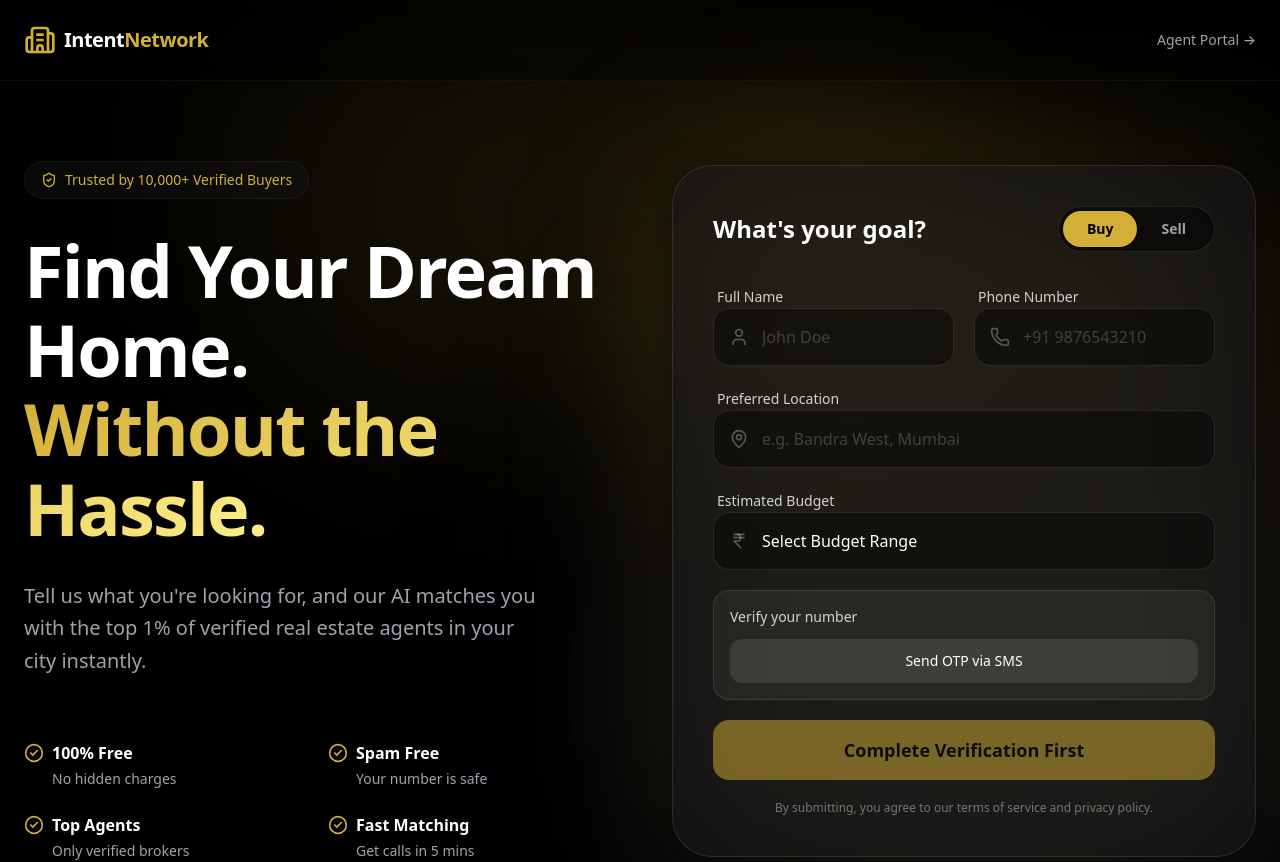
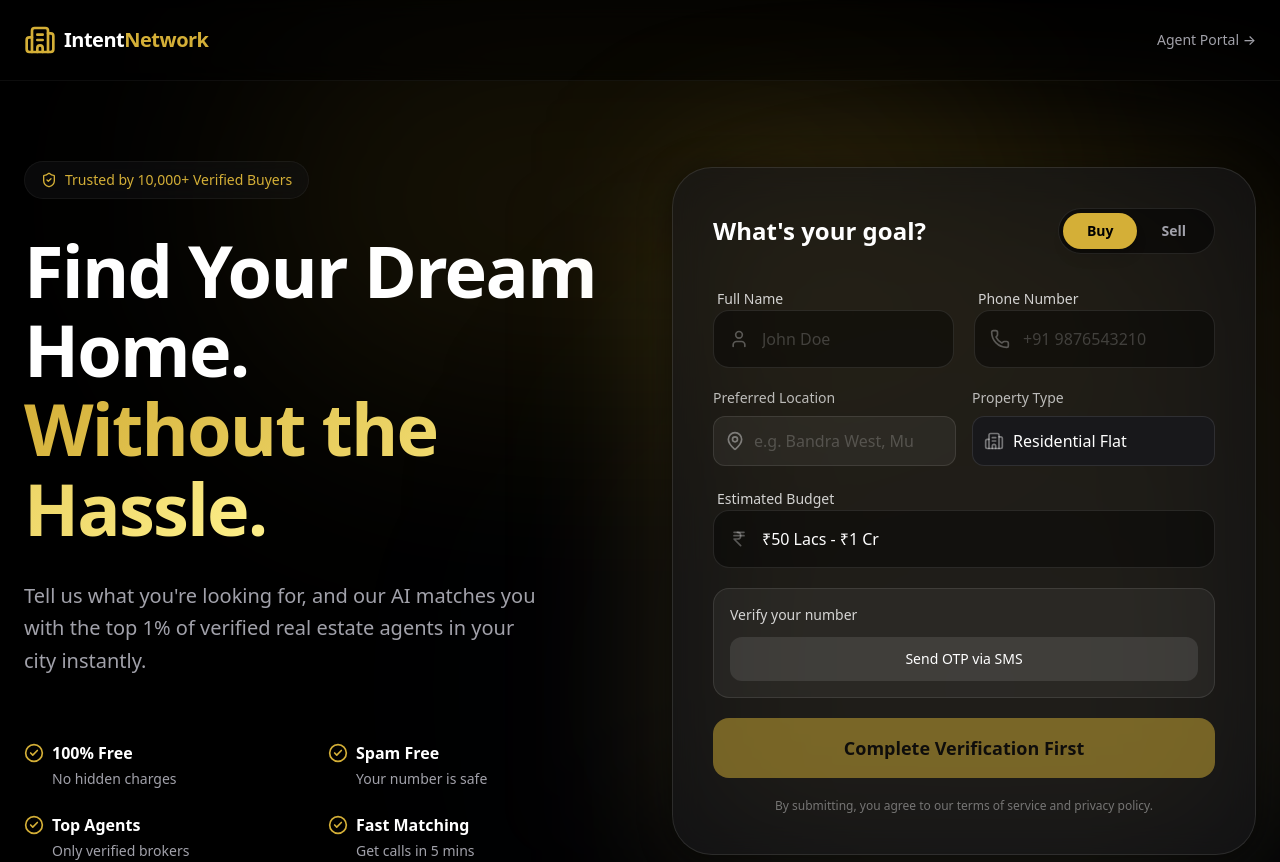
Before and after one commit to shadowbytes39-design/lead-finder, a Next.js app: page / in a window 1280 px wide. Shown: the top 862 px of the page. Built offline with nearby package versions, Linux system fonts and the light colour scheme.

Commit message:
UI Polish: Added property type, numeric score, and dummy urgency leads

```diff
--- a/src/app/api/leads/route.ts
+++ b/src/app/api/leads/route.ts
@@ -4,7 +4,7 @@ import { supabase, generateLeadScore } from '@/lib/supabase';
 export async function POST(req: Request) {
   try {
     const body = await req.json();
-    const { name, phone, intent, location, budget } = body;
+    const { name, phone, intent, propertyType, location, budget } = body;
 
     if (!name || !phone || !intent || !location || !budget) {
       return NextResponse.json({ error: 'Missing required fields' }, { status: 400 });
@@ -19,6 +19,7 @@ export async function POST(req: Request) {
         name,
         phone,
         intent: intent === "buy" ? "Buy" : "Sell",
+        property_type: propertyType || 'Not Specified',
         location,
         budget,
         score: aiData.score,
--- a/src/app/dashboard/page.tsx
+++ b/src/app/dashboard/page.tsx
@@ -12,6 +12,7 @@ type Lead = {
   name_masked: string;
   phone_masked: string;
   intent: "Buy" | "Sell";
+  property_type: string;
   location: string;
   budget: string;
   score: "HOT" | "WARM" | "COLD";
@@ -44,6 +45,7 @@ export default function Dashboard() {
             name_masked: d.name_masked,
             phone_masked: d.phone_masked,
             intent: d.intent,
+            property_type: d.property_type || 'Residential',
             location: d.location,
             budget: d.budget.replace(/_/g, ' ').toUpperCase(),
             score: d.score,
@@ -70,6 +72,7 @@ export default function Dashboard() {
                       name_masked: newLead.name_masked,
                       phone_masked: newLead.phone_masked,
                       intent: newLead.intent,
+                      property_type: newLead.property_type || 'Residential',
                       location: newLead.location,
                       budget: newLead.budget.replace(/_/g, ' ').toUpperCase(),
                       score: newLead.score,
@@ -228,26 +231,37 @@ export default function Dashboard() {
                         {lead.intent}
                       </span>
                     </td>
-                    <td className="p-4 align-top">
-                      <div className="flex items-center gap-2 text-sm font-medium text-white mb-1">
-                        <MapPin className="w-3.5 h-3.5 text-white/40" /> {lead.location}
-                      </div>
-                      <div className="flex items-center gap-2 text-sm text-muted-foreground">
-                        <IndianRupee className="w-3.5 h-3.5 text-white/40" /> {lead.budget}
+                    {/* Location & Budget */}
+                    <td className="py-6 px-6">
+                      <div className="flex flex-col gap-1.5">
+                        <div className="font-bold text-white flex items-center gap-1.5 text-sm">
+                          <MapPin className="w-3.5 h-3.5 text-white/40" /> {lead.location}
+                        </div>
+                        <div className="text-white/60 font-mono text-sm flex items-center gap-1.5">
+                          <Building2 className="w-3.5 h-3.5 text-white/40" /> {lead.property_type}
+                        </div>
+                        <div className="text-emerald-400 font-mono text-sm flex items-center gap-1.5 bg-emerald-500/10 w-fit px-2 py-0.5 rounded">
+                          <IndianRupee className="w-3.5 h-3.5" /> {lead.budget}
+                        </div>
                       </div>
                     </td>
+                    {/* AI Score Column */}
                     <td className="py-6 px-6 relative group">
-                      <div className="flex items-center gap-2">
-                        {lead.score === "HOT" && <Zap className="w-4 h-4 text-orange-400" />}
-                        {lead.score === "WARM" && <Thermometer className="w-4 h-4 text-yellow-400" />}
+                      <div className="flex items-center gap-3">
                         <span className={cn(
-                          "font-bold text-sm tracking-widest px-3 py-1 rounded-full border",
+                          "font-bold text-sm tracking-widest px-3 py-1 rounded-full border flex items-center gap-1.5",
                           lead.score === "HOT" ? "bg-orange-500/10 text-orange-400 border-orange-500/20" : "",
                           lead.score === "WARM" ? "bg-yellow-500/10 text-yellow-400 border-yellow-500/20" : "",
                           lead.score === "COLD" ? "bg-blue-500/10 text-blue-400 border-blue-500/20" : ""
                         )}>
+                          {lead.score === "HOT" && <Zap className="w-3.5 h-3.5" />}
+                          {lead.score === "WARM" && <Thermometer className="w-3.5 h-3.5" />}
                           {lead.score}
                         </span>
+                        <div className="flex flex-col">
+                          <span className="text-white font-mono text-lg font-bold leading-none">{lead.score_value || 50}</span>
+                          <span className="text-[10px] text-white/40 uppercase tracking-widest">/100</span>
+                        </div>
                       </div>
 
                       {/* AI Explanation Tooltip */}
@@ -292,13 +306,38 @@ export default function Dashboard() {
                   </tr>
                 );
               })}
+
+              {/* 450+ Blurred Urgent Leads */}
+              {!isLoading && leads.length > 0 && [1, 2, 3].map((n) => (
+                <tr key={`dummy-${n}`} className="border-t border-white/5 bg-black/40 opacity-40 hover:opacity-60 transition-opacity select-none">
+                  <td className="py-4 px-6">
+                    <span className="bg-white/10 text-white/50 text-xs font-bold px-3 py-1.5 rounded-full uppercase">Hidden</span>
+                  </td>
+                  <td className="py-4 px-6 blur-sm">
+                    <div className="font-bold text-white text-sm mb-1"><MapPin className="w-3.5 h-3.5 inline text-white/40" /> Premium Area</div>
+                    <div className="text-emerald-400 font-mono text-sm bg-emerald-500/10 w-fit px-2 py-0.5 rounded">₹2 Cr - ₹5 Cr</div>
+                  </td>
+                  <td className="py-4 px-6 blur-sm">
+                    <span className="font-bold text-sm tracking-widest px-3 py-1 rounded-full border bg-orange-500/10 text-orange-400 border-orange-500/20">HOT</span>
+                  </td>
+                  <td className="py-4 px-6 text-sm text-white/20">2 hrs ago</td>
+                  <td className="py-4 px-6 text-right">
+                    <button disabled className="bg-white/5 border border-white/10 text-white/30 font-bold px-6 py-2.5 rounded-xl text-sm flex items-center gap-2 ml-auto">
+                      <Lock className="w-4 h-4" /> Locked
+                    </button>
+                  </td>
+                </tr>
+              ))}
             </tbody>
           </table>
 
-          {/* Faded bottom to indicate more leads */}
-          <div className="h-16 bg-gradient-to-t from-black to-transparent w-full border-t border-white/5 flex items-center justify-center">
-            <span className="text-sm text-white/40 font-medium">Upgrade to view 450+ more local leads</span>
-          </div>
+          {!isLoading && leads.length > 0 && (
+            <div className="p-4 border-t border-white/5 bg-gradient-to-t from-black/80 to-transparent flex justify-center">
+              <span className="text-sm font-medium text-white/50 hover:text-white transition-colors cursor-pointer flex items-center gap-2">
+                Upgrade to view 450+ more local leads <ArrowRight className="w-4 h-4" />
+              </span>
+            </div>
+          )}
         </div>
 
       </main>
--- a/src/app/page.tsx
+++ b/src/app/page.tsx
@@ -20,7 +20,8 @@ export default function LandingPage() {
     name: "",
     phone: "",
     location: "",
-    budget: ""
+    budget: "50l_1cr",
+    propertyType: "Residential Flat"
   });
 
   const handleSendOtp = () => {
@@ -48,6 +49,7 @@ export default function LandingPage() {
             name: formData.name,
             phone: formData.phone,
             intent: intent,
+            propertyType: formData.propertyType,
             location: formData.location,
             budget: formData.budget
           })
@@ -222,18 +224,39 @@ export default function LandingPage() {
                     </div>
                   </div>
 
-                  <div className="space-y-2">
-                    <label className="text-sm font-medium text-white/80 pl-1">Preferred Location</label>
+              {/* Location & Property Type Grid */}
+              <div className="grid grid-cols-1 md:grid-cols-2 gap-4">
+                <div>
+                  <label className="block text-sm font-medium text-white/70 mb-2">Preferred Location</label>
                   <div className="relative">
-                      <MapPin className="absolute left-4 top-1/2 -translate-y-1/2 w-5 h-5 text-white/30" />
+                    <MapPin className="absolute left-3 top-1/2 -translate-y-1/2 w-5 h-5 text-white/40" />
                     <input
+                      type="text"
                       required
-                        type="text"
                       placeholder="e.g. Bandra West, Mumbai"
                       value={formData.location}
                       onChange={(e) => setFormData({...formData, location: e.target.value})}
-                        className="w-full bg-black/40 border border-white/10 rounded-2xl py-4 pl-12 pr-4 text-white placeholder:text-white/20 focus:outline-none focus:border-primary/50 focus:ring-1 focus:ring-primary/50 transition-all"
+                      className="w-full bg-white/5 border border-white/10 rounded-xl px-10 py-3 text-white placeholder:text-white/20 focus:outline-none focus:ring-2 focus:ring-primary/50 transition-all"
                     />
+                  </div>
+                </div>
+
+                <div>
+                  <label className="block text-sm font-medium text-white/70 mb-2">Property Type</label>
+                  <div className="relative">
+                    <Building2 className="absolute left-3 top-1/2 -translate-y-1/2 w-5 h-5 text-white/40" />
+                    <select
+                      value={formData.propertyType}
+                      onChange={(e) => setFormData({...formData, propertyType: e.target.value})}
+                      className="w-full bg-[#18181b] border border-white/10 rounded-xl px-10 py-3 text-white focus:outline-none focus:ring-2 focus:ring-primary/50 transition-all appearance-none"
+                    >
+                      <option value="Residential Flat">Residential Flat</option>
+                      <option value="Independent House / Villa">Independent House / Villa</option>
+                      <option value="Plot / Land">Plot / Land</option>
+                      <option value="Commercial Space">Commercial Space</option>
+                      <option value="Farmhouse">Farmhouse</option>
+                    </select>
+                  </div>
                 </div>
               </div>
 
```
Also changed, not shown: 1 other file (tests, documents, lock files or other folders). Lines whose indentation alone changed are shown as unchanged.
